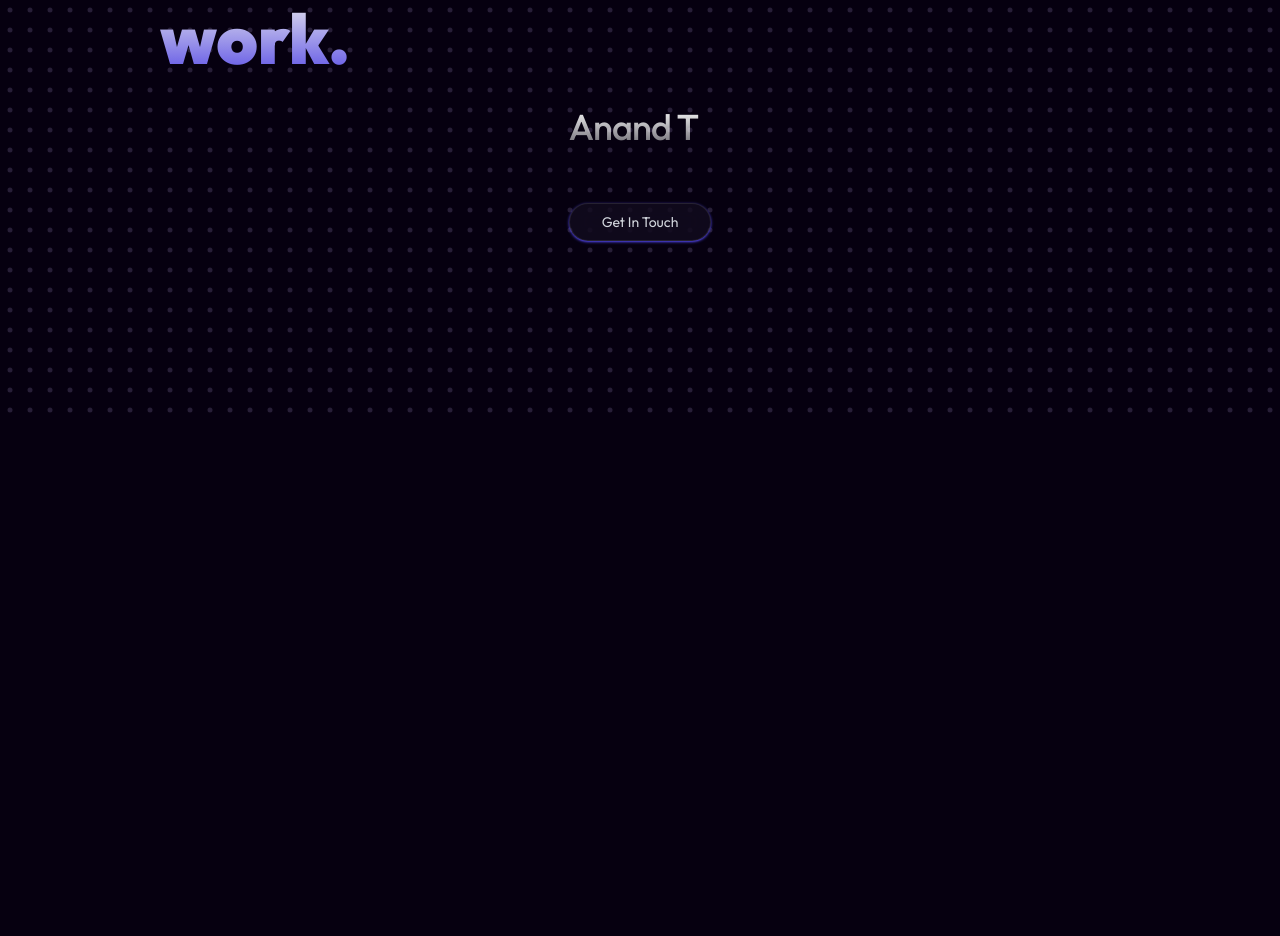
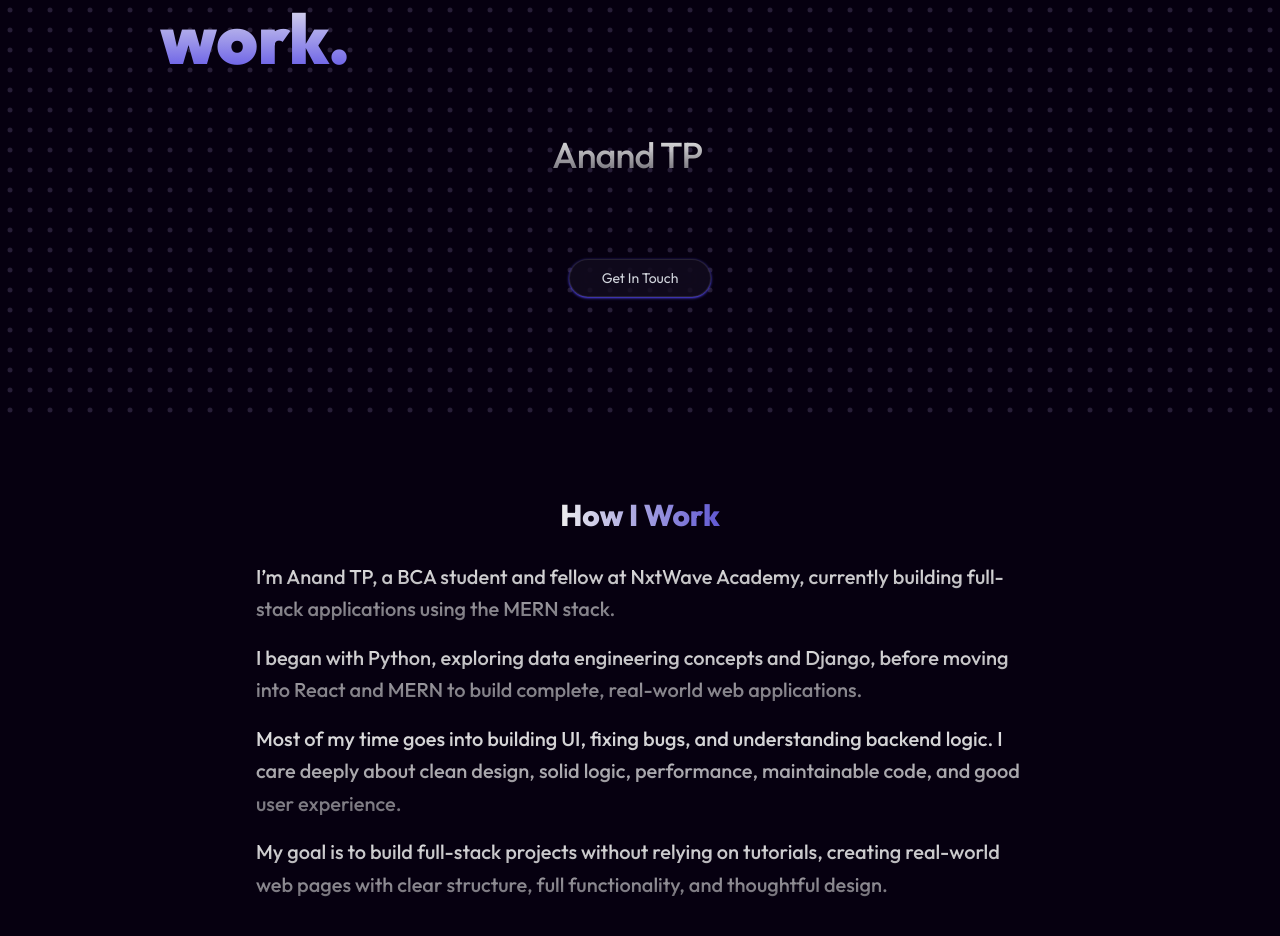
Before and after one commit to robo-github/Portfolio-Anand-Robo, a React (Vite) app: page / in a window 1280 px wide. Shown: the part 380-1316 px from the top of the page. Before the commit the page ends 821 px from the top, so only its background shows below. Built offline with nearby package versions, Linux system fonts and the light colour scheme; a web font is replaced by a local one.

Commit message:
Complete the About me Section

```diff
--- a/src/App.jsx
+++ b/src/App.jsx
@@ -3,6 +3,7 @@ import Navbar from "./sections/Navbar";
 import Hero from "./sections/Hero";
 import DotGrid from "./components/DotGrid";
 import Skills from "./sections/Skills";
+import AboutMe from "./sections/AboutMe";
 
 const App = () => {
   return (
@@ -33,6 +34,7 @@ const App = () => {
       <div style={{ position: "relative", zIndex: 1, minHeight: "100vh" }}>
         <Navbar />
         <Hero />
+        <AboutMe />
         {/* <Skills /> */}
         {/* other page sections go here */}
       </div>
--- a/src/index.css
+++ b/src/index.css
@@ -24,7 +24,18 @@ body {
   color: transparent;
 }
 .gradient-text-white {
-  background: linear-gradient(to bottom, #fff, rgba(255, 255, 255, 0.4));
+  background: linear-gradient(to bottom, #eeeeee, rgba(255, 255, 255, 0.4));
   -webkit-background-clip: text;
   -webkit-text-fill-color: transparent;
 }
+.sub-text-gradient {
+  background: #eeeeee;
+  background: linear-gradient(
+    90deg,
+    rgba(238, 238, 238, 1) 0%,
+    rgba(108, 99, 235, 0.89) 100%
+  );
+  -webkit-background-clip: text;
+  background-clip: text;
+  color: transparent;
+}
--- a/src/sections/AboutMe.jsx
+++ b/src/sections/AboutMe.jsx
@@ -1,16 +1,32 @@
 import React from "react";
 
 const AboutMe = () => {
-  //   I’m Anand TP, a BCA student and fellow at NxtWave Academy, currently focused on building full-stack applications using the MERN stack.
-
-  // I started my journey with Python, exploring data engineering concepts and Django, before moving into React and MERN to build complete, real-world web applications.
-
-  // I spend most of my time building UI, fixing bugs, and understanding backend logic. I care deeply about clean UI, solid logic, performance, maintainable code, and good user experience.
-
-  // My goal is to build full-stack projects without relying on tutorials, creating real-world web pages with full functionality, clear structure, and thoughtful design.
   return (
-    <div>
-      <h3></h3>
+    <div id="about-me" className="flex flex-col items-center gap-7 px-4 mb-30">
+      <h3 className="sub-text-gradient font-extrabold text-2xl sm:text-3xl mx-20">
+        How I Work
+      </h3>
+      <div className="  flex flex-col gap-4 text-left max-w-3xl text-white-white font-medium text-[18px] sm:text-[20px] leading-relaxed">
+        <p className="gradient-text-white">
+          I’m Anand TP, a BCA student and fellow at NxtWave Academy, currently
+          building full-stack applications using the MERN stack.
+        </p>
+        <p className="gradient-text-white">
+          I began with Python, exploring data engineering concepts and Django,
+          before moving into React and MERN to build complete, real-world web
+          applications.
+        </p>
+        <p className="gradient-text-white">
+          Most of my time goes into building UI, fixing bugs, and understanding
+          backend logic. I care deeply about clean design, solid logic,
+          performance, maintainable code, and good user experience.
+        </p>
+        <p className="gradient-text-white">
+          My goal is to build full-stack projects without relying on tutorials,
+          creating real-world web pages with clear structure, full
+          functionality, and thoughtful design.
+        </p>
+      </div>
     </div>
   );
 };
--- a/src/sections/Hero.jsx
+++ b/src/sections/Hero.jsx
@@ -36,15 +36,15 @@ const Hero = () => {
       {showTextType && (
         <TextType
           text={[
-            "Anand TP  ·  Building the web, better.",
-            "Currently building with the MERN stack.",
-            "Focused on real-world UI and debugging.",
+            "Anand TP  ·  Full-Stack Developer (MERN)",
+            "Building real-world web applications.",
+            "Integrating AI into modern workflows.",
           ]}
           typingSpeed={80}
           pauseDuration={1500}
           showCursor={true}
           cursorCharacter="|"
-          className="gradient-text-white text-2xl sm:text-3xl md:text-4xl font-medium mb-8 text-white"
+          className="gradient-text-white text-2xl mt-7 sm:text-3xl md:text-4xl font-medium mb-8 text-white"
         />
       )}
 
@@ -52,7 +52,7 @@ const Hero = () => {
         initial={{ opacity: 0, y: 20 }}
         animate={{ opacity: showTextType ? 1 : 0, y: showTextType ? 0 : 20 }}
         transition={{ duration: 0.8 }}
-        className="text-gray-300 shadow-sm  shadow-primary hover:scale-103  transition-all duration-300 ease-out bg-second/30 text-sm rounded-full px-8 py-2 border border-white/10 backdrop-blur-md hover:text-primary hover:bg-gray-300 hover:shadow-lg  hover:inset-shadow-primary  hover:scale-[1.03] active:scale-[0.98]"
+        className="text-gray-300 shadow-sm  shadow-primary hover:scale-103  transition-all duration-300 ease-out bg-second/30 text-sm rounded-full mt-7 px-8 py-2 border border-white/10 backdrop-blur-md hover:text-primary hover:bg-gray-300 hover:shadow-lg  hover:inset-shadow-primary  hover:scale-[1.03] active:scale-[0.98]"
         href="#contact"
       >
         Get In Touch
```
